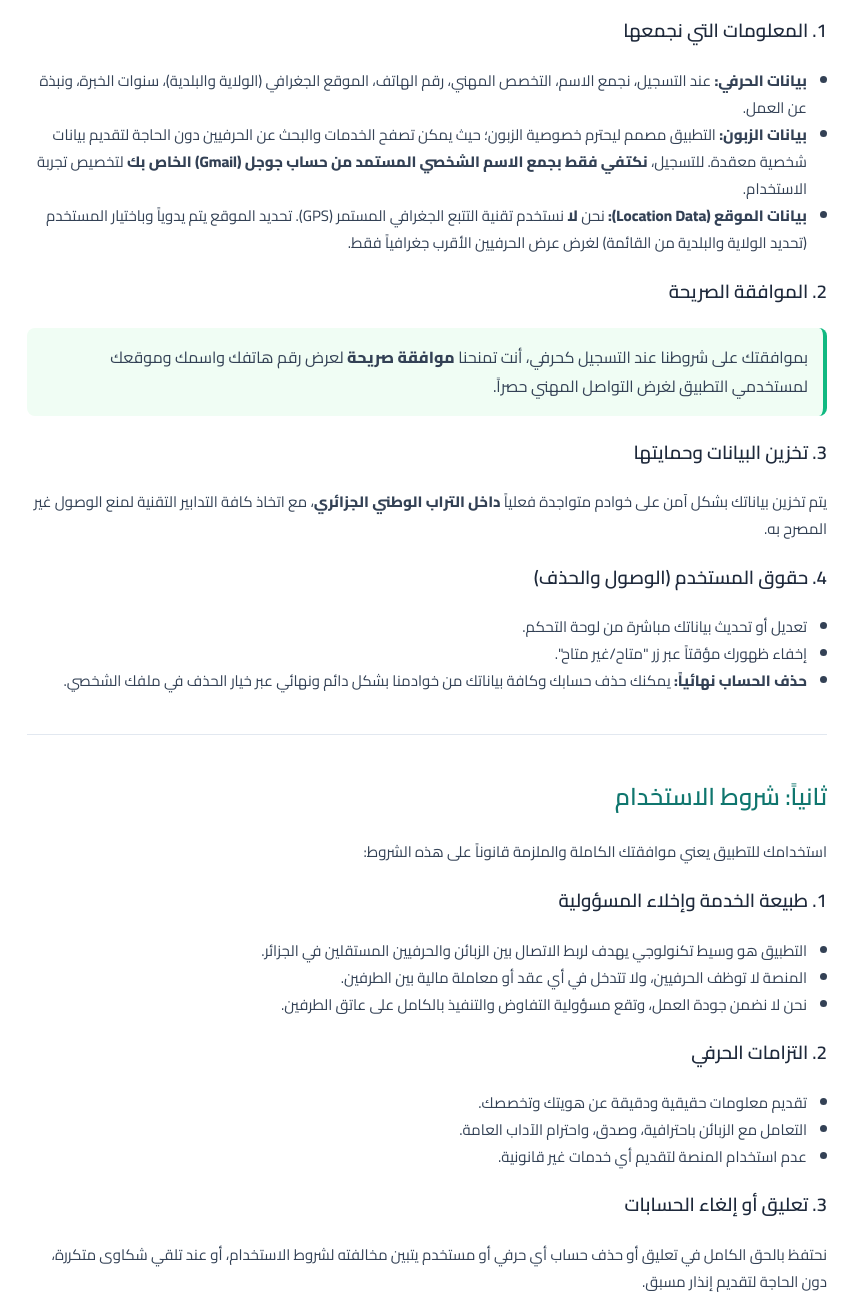
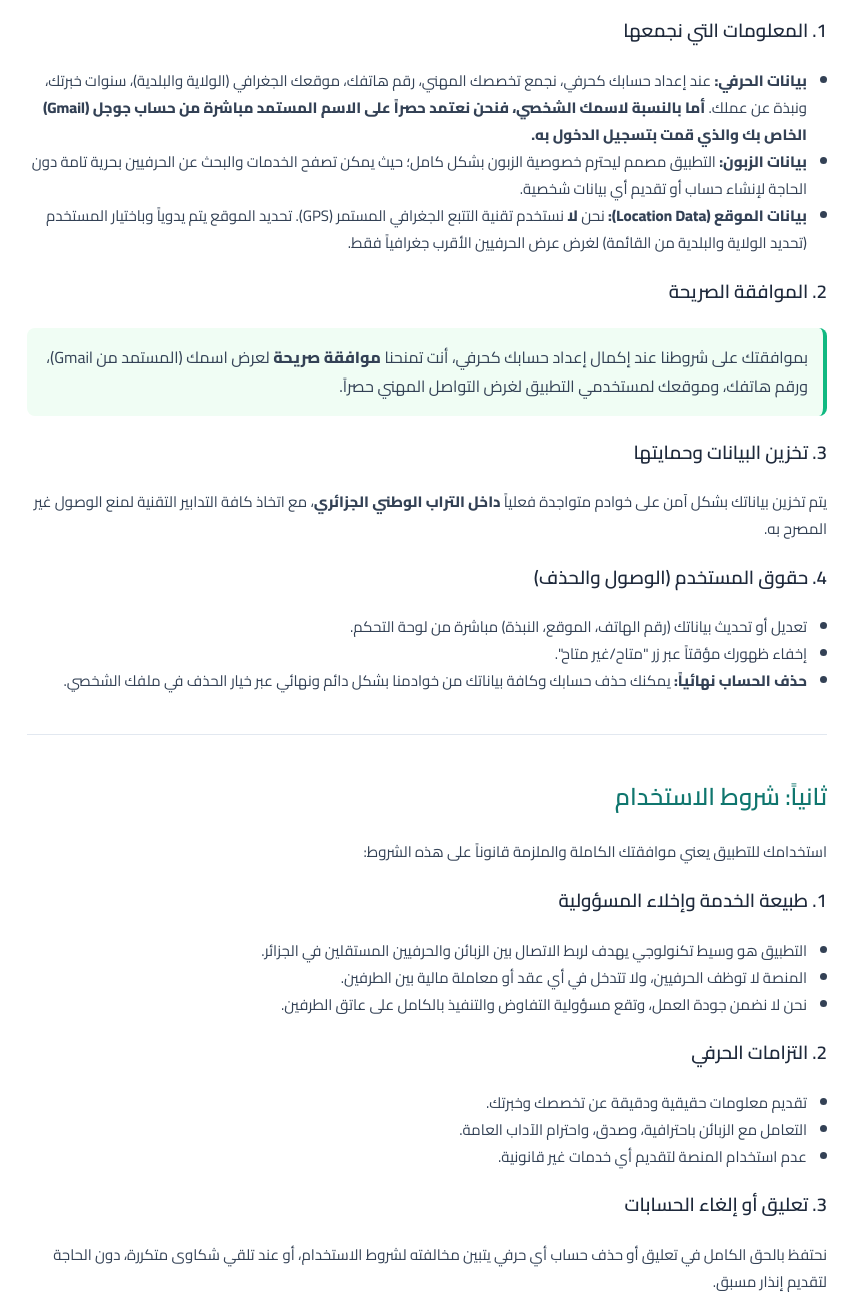
Before and after one commit to cercatrovacommunity-ctrl/cerca-trova-policy, a plain HTML site: page index.html in a window 1280 px wide. Shown: the part 420-1720 px from the top of the page, without its empty margins (213-1071 px from the left). Drawn offline with Linux system fonts and the light colour scheme.

Commit message:
Update privacy policy details for artisans and customers

```diff
--- a/index.html
+++ b/index.html
@@ -88,14 +88,14 @@
 
     <h3>1. المعلومات التي نجمعها</h3>
     <ul>
-        <li><strong>بيانات الحرفي:</strong> عند التسجيل، نجمع الاسم، التخصص المهني، رقم الهاتف، الموقع الجغرافي (الولاية والبلدية)، سنوات الخبرة، ونبذة عن العمل.</li>
-        <li><strong>بيانات الزبون:</strong> التطبيق مصمم ليحترم خصوصية الزبون؛ حيث يمكن تصفح الخدمات والبحث عن الحرفيين دون الحاجة لتقديم بيانات شخصية معقدة. للتسجيل، <strong>نكتفي فقط بجمع الاسم الشخصي المستمد من حساب جوجل (Gmail) الخاص بك</strong> لتخصيص تجربة الاستخدام.</li>
+        <li><strong>بيانات الحرفي:</strong> عند إعداد حسابك كحرفي، نجمع تخصصك المهني، رقم هاتفك، موقعك الجغرافي (الولاية والبلدية)، سنوات خبرتك، ونبذة عن عملك. <strong>أما بالنسبة لاسمك الشخصي، فنحن نعتمد حصراً على الاسم المستمد مباشرة من حساب جوجل (Gmail) الخاص بك والذي قمت بتسجيل الدخول به.</strong></li>
+        <li><strong>بيانات الزبون:</strong> التطبيق مصمم ليحترم خصوصية الزبون بشكل كامل؛ حيث يمكن تصفح الخدمات والبحث عن الحرفيين بحرية تامة دون الحاجة لإنشاء حساب أو تقديم أي بيانات شخصية.</li>
         <li><strong>بيانات الموقع (Location Data):</strong> نحن <strong>لا</strong> نستخدم تقنية التتبع الجغرافي المستمر (GPS). تحديد الموقع يتم يدوياً وباختيار المستخدم (تحديد الولاية والبلدية من القائمة) لغرض عرض الحرفيين الأقرب جغرافياً فقط.</li>
     </ul>
 
     <h3>2. الموافقة الصريحة</h3>
     <div class="highlight">
-        بموافقتك على شروطنا عند التسجيل كحرفي، أنت تمنحنا <strong>موافقة صريحة</strong> لعرض رقم هاتفك واسمك وموقعك لمستخدمي التطبيق لغرض التواصل المهني حصراً.
+        بموافقتك على شروطنا عند إكمال إعداد حسابك كحرفي، أنت تمنحنا <strong>موافقة صريحة</strong> لعرض اسمك (المستمد من Gmail)، ورقم هاتفك، وموقعك لمستخدمي التطبيق لغرض التواصل المهني حصراً.
     </div>
 
     <h3>3. تخزين البيانات وحمايتها</h3>
@@ -103,7 +103,7 @@
 
     <h3>4. حقوق المستخدم (الوصول والحذف)</h3>
     <ul>
-        <li>تعديل أو تحديث بياناتك مباشرة من لوحة التحكم.</li>
+        <li>تعديل أو تحديث بياناتك (رقم الهاتف، الموقع، النبذة) مباشرة من لوحة التحكم.</li>
         <li>إخفاء ظهورك مؤقتاً عبر زر "متاح/غير متاح".</li>
         <li><strong>حذف الحساب نهائياً:</strong> يمكنك حذف حسابك وكافة بياناتك من خوادمنا بشكل دائم ونهائي عبر خيار الحذف في ملفك الشخصي.</li>
     </ul>
@@ -122,13 +122,13 @@
 
     <h3>2. التزامات الحرفي</h3>
     <ul>
-        <li>تقديم معلومات حقيقية ودقيقة عن هويتك وتخصصك.</li>
+        <li>تقديم معلومات حقيقية ودقيقة عن تخصصك وخبرتك.</li>
         <li>التعامل مع الزبائن باحترافية، وصدق، واحترام الآداب العامة.</li>
         <li>عدم استخدام المنصة لتقديم أي خدمات غير قانونية.</li>
     </ul>
 
     <h3>3. تعليق أو إلغاء الحسابات</h3>
-    <p>نحتفظ بالحق الكامل في تعليق أو حذف حساب أي حرفي أو مستخدم يتبين مخالفته لشروط الاستخدام، أو عند تلقي شكاوى متكررة، دون الحاجة لتقديم إنذار مسبق.</p>
+    <p>نحتفظ بالحق الكامل في تعليق أو حذف حساب أي حرفي يتبين مخالفته لشروط الاستخدام، أو عند تلقي شكاوى متكررة، دون الحاجة لتقديم إنذار مسبق.</p>
 
     <hr style="border: 0; border-top: 1px solid #E2E8F0; margin: 40px 0;">
 
```
